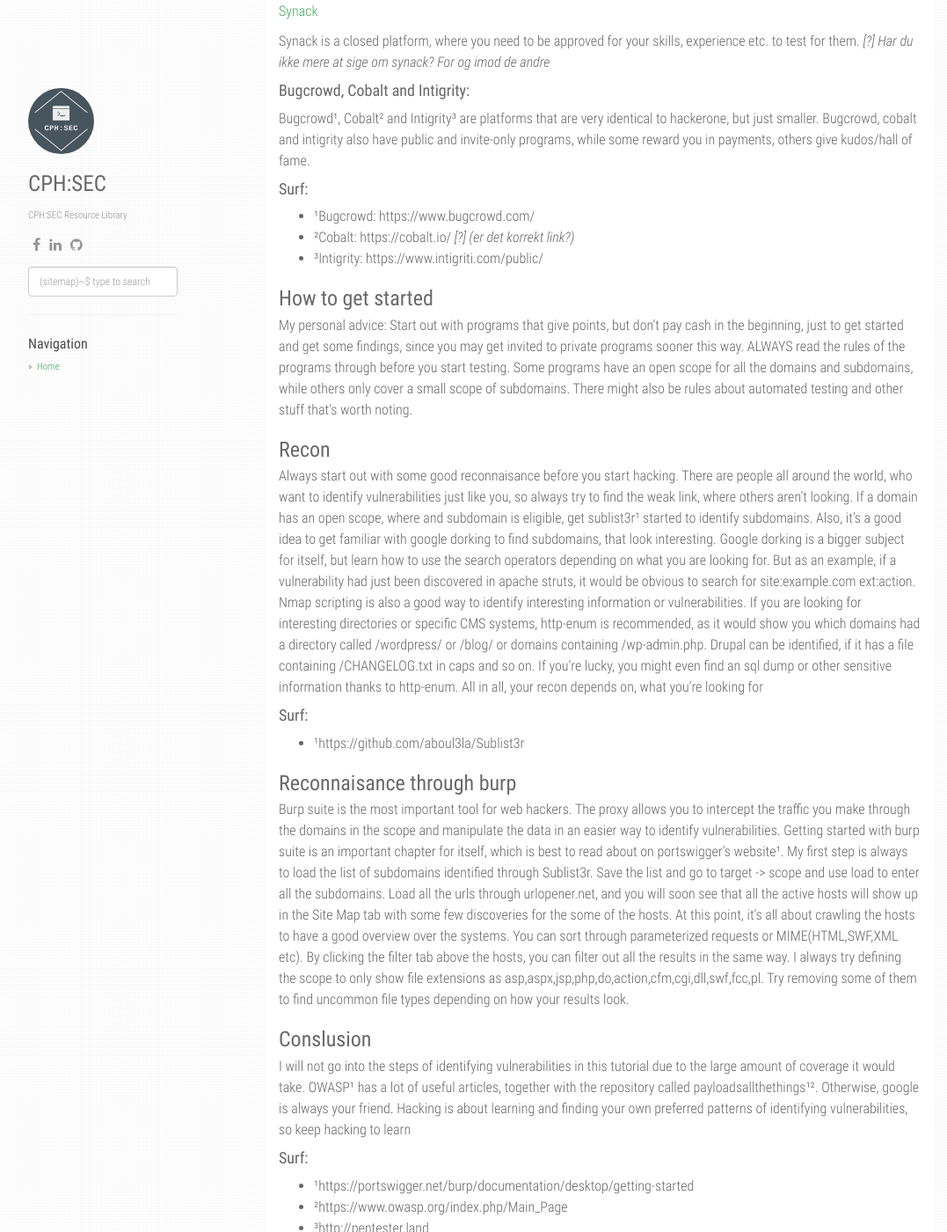
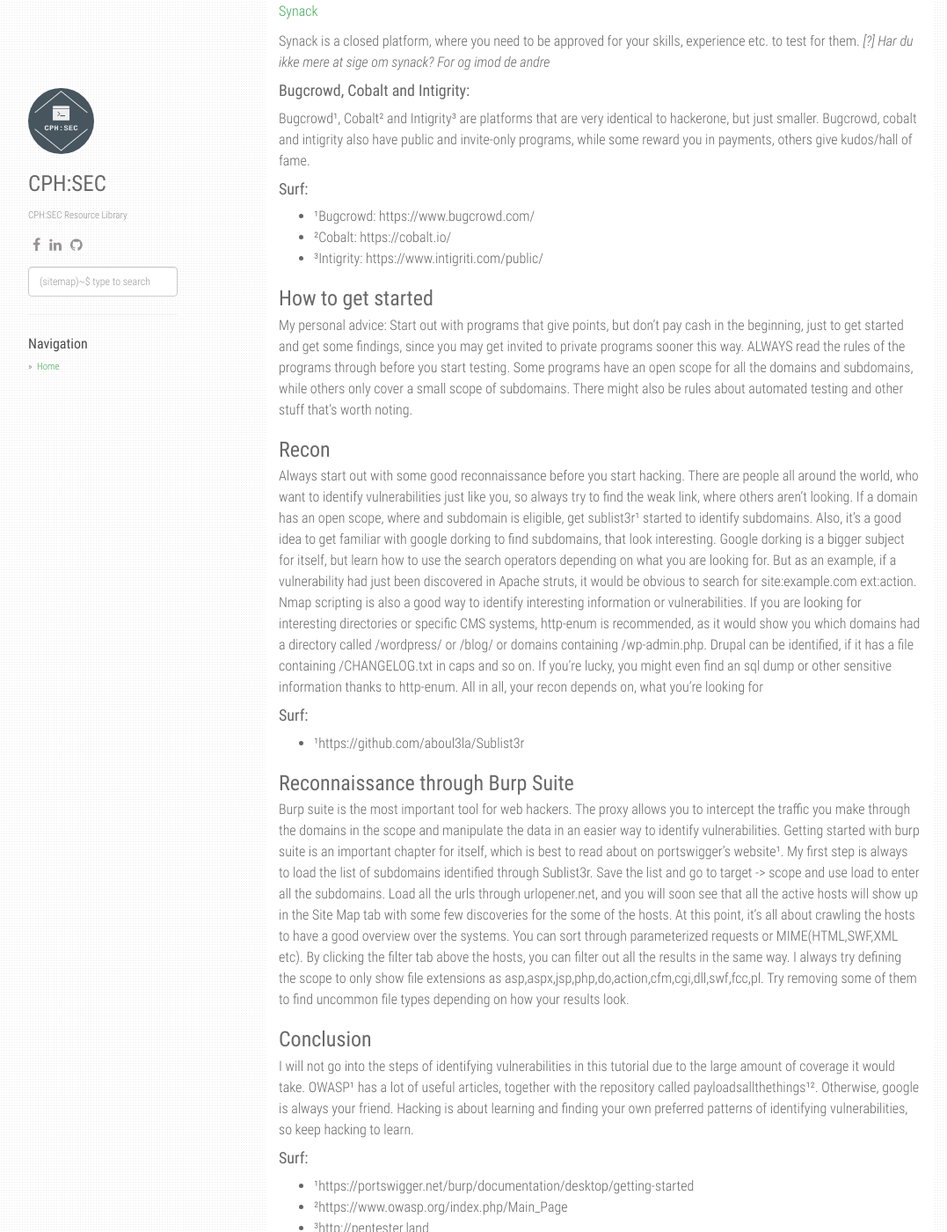
Before and after one commit to CPH-SEC/CPH-SEC.github.io, a Jekyll site: the page built from bugbounty.md, in a window 1280 px wide and 1400 px high, scrolled down 1636 px. Shown: the whole window at 88% size, without its empty margins (53-1130 px from the left). Built offline with Jekyll 4.4.1, drawn with Linux system fonts in a browser that asks for light colours; our own code applies the rules of GitHub Pages for plain Markdown files; some of the changed text lies outside the part shown.

Commit message:
Rettet et par stavefejl

```diff
--- a/bugbounty.md
+++ b/bugbounty.md
@@ -50,7 +50,7 @@
 
 #### Surf:
 + ¹Bugcrowd: https://www.bugcrowd.com/
-+ ²Cobalt: https://cobalt.io/ _[?] (er det korrekt link?)_
++ ²Cobalt: https://cobalt.io/
 + ³Intigrity: https://www.intigriti.com/public/
 
 ### <a id="How"></a>How to get started
@@ -59,18 +59,18 @@
 
 ### <a id="Recon"></a>Recon
 
-Always start out with some good reconnaisance before you start hacking. There are people all around the world, who want to identify vulnerabilities just like you, so always try to find the weak link, where others aren't looking. If a domain has an open scope, where and subdomain is eligible, get sublist3r¹ started to identify subdomains. Also, it's a good idea to get familiar with google dorking to find subdomains, that look interesting. Google dorking is a bigger subject for itself, but learn how to use the search operators depending on what you are looking for. But as an example, if a vulnerability had just been discovered in apache struts, it would be obvious to search for site:example.com ext:action. Nmap scripting is also a good way to identify interesting information or vulnerabilities. If you are looking for interesting directories or specific CMS systems, http-enum is recommended, as it would show you which domains had a directory called /wordpress/ or /blog/ or domains containing /wp-admin.php. Drupal can be identified, if it has a file containing /CHANGELOG.txt in caps and so on. If you're lucky, you might even find an sql dump or other sensitive information thanks to http-enum. All in all, your recon depends on, what you're looking for
+Always start out with some good reconnaissance before you start hacking. There are people all around the world, who want to identify vulnerabilities just like you, so always try to find the weak link, where others aren't looking. If a domain has an open scope, where and subdomain is eligible, get sublist3r¹ started to identify subdomains. Also, it's a good idea to get familiar with google dorking to find subdomains, that look interesting. Google dorking is a bigger subject for itself, but learn how to use the search operators depending on what you are looking for. But as an example, if a vulnerability had just been discovered in Apache struts, it would be obvious to search for site:example.com ext:action. Nmap scripting is also a good way to identify interesting information or vulnerabilities. If you are looking for interesting directories or specific CMS systems, http-enum is recommended, as it would show you which domains had a directory called /wordpress/ or /blog/ or domains containing /wp-admin.php. Drupal can be identified, if it has a file containing /CHANGELOG.txt in caps and so on. If you're lucky, you might even find an sql dump or other sensitive information thanks to http-enum. All in all, your recon depends on, what you're looking for
 
 #### Surf:
 + ¹https://github.com/aboul3la/Sublist3r
 
-### <a id="Burp Suite"></a>Reconnaisance through burp
+### <a id="Burp Suite"></a>Reconnaissance through Burp Suite
 
 Burp suite is the most important tool for web hackers. The proxy allows you to intercept the traffic you make through the domains in the scope and manipulate the data in an easier way to identify vulnerabilities. Getting started with burp suite is an important chapter for itself, which is best to read about on portswigger's website¹. My first step is always to load the list of subdomains identified through Sublist3r. Save the list and go to target -> scope and use load to enter all the subdomains. Load all the urls through urlopener.net, and you will soon see that all the active hosts will show up in the Site Map tab with some few discoveries for the some of the hosts. At this point, it's all about crawling the hosts to have a good overview over the systems. You can sort through parameterized requests or MIME(HTML,SWF,XML etc). By clicking the filter tab above the hosts, you can filter out all the results in the same way. I always try defining the scope to only show file extensions as asp,aspx,jsp,php,do,action,cfm,cgi,dll,swf,fcc,pl. Try removing some of them to find uncommon file types depending on how your results look.
 
-### <a id="Conslusion"></a>Conslusion
+### <a id="Conclusion"></a>Conclusion
 
-I will not go into the steps of identifying vulnerabilities in this tutorial due to the large amount of coverage it would take. OWASP¹ has a lot of useful articles, together with the repository called payloadsallthethings¹². Otherwise, google is always your friend. Hacking is about learning and finding your own preferred patterns of identifying vulnerabilities, so keep hacking to learn
+I will not go into the steps of identifying vulnerabilities in this tutorial due to the large amount of coverage it would take. OWASP¹ has a lot of useful articles, together with the repository called payloadsallthethings¹². Otherwise, google is always your friend. Hacking is about learning and finding your own preferred patterns of identifying vulnerabilities, so keep hacking to learn.
 
 #### Surf:
 + ¹https://portswigger.net/burp/documentation/desktop/getting-started
```
Also changed, not shown: other parts of bugbounty.md (+6 -6 lines).
